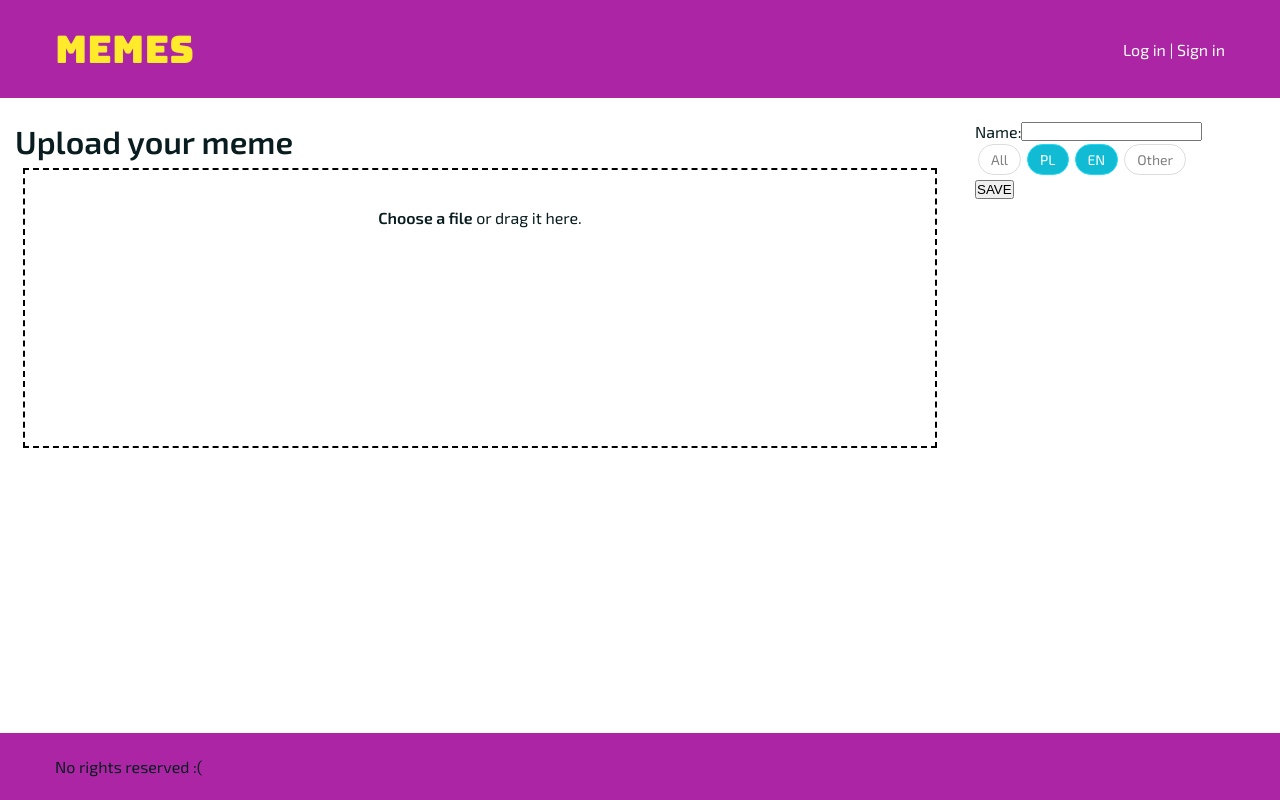
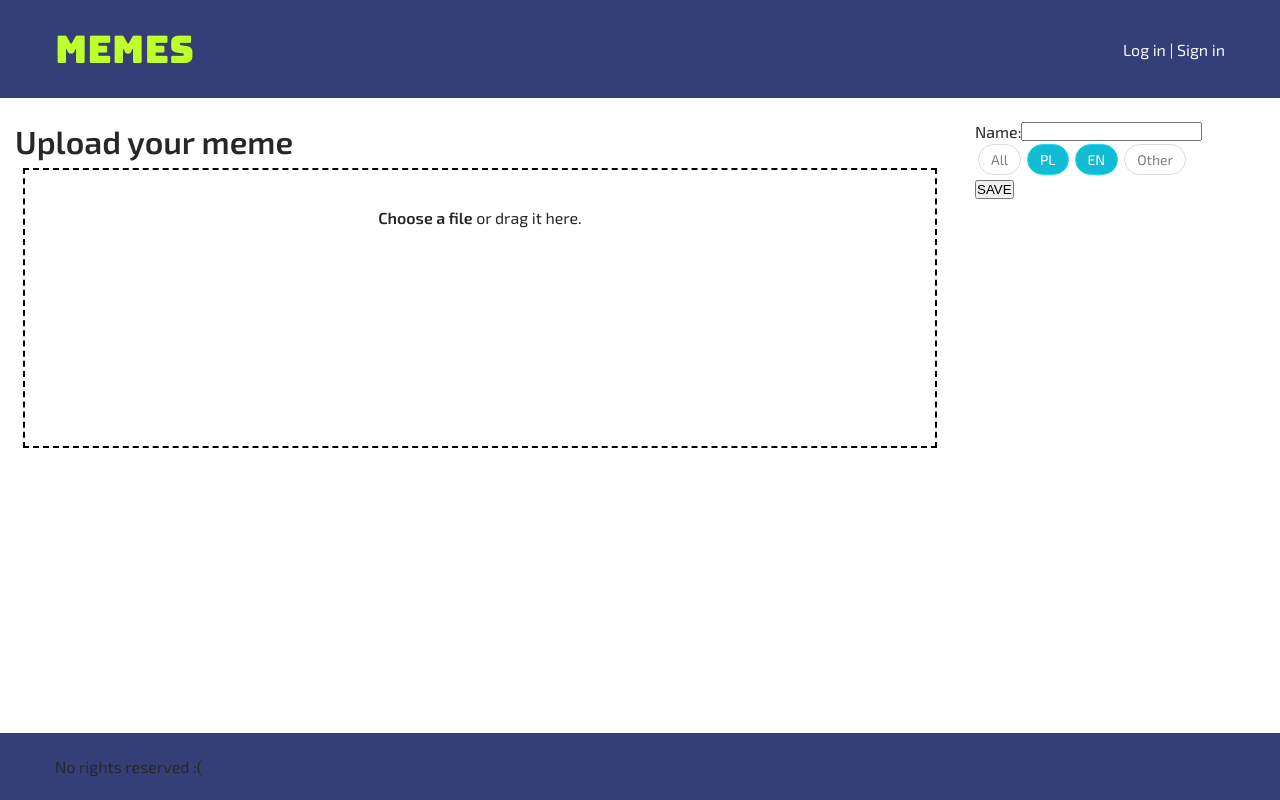
Before and after one commit to MemeRelax/MemeRelax, a Vue app: page /#/upload in a window 1280 px wide. Built offline with nearby package versions, Linux system fonts and the light colour scheme.

Commit message:
change colours

```diff
--- a/src/styles/_variables.scss
+++ b/src/styles/_variables.scss
@@ -3,10 +3,13 @@ $font-main: "Exo 2", sans-serif;
 $font-special: "Bungee", cursive;
 
 // Colors
-$color-dark: #091d20;
-$color-white: #f7fff7;
-$color-primary: #ac25a5;
-$color-secondary: #ffea2b;
+$color-dark: #272727;
+$color-white: hsl(0, 0%, 97%);
+$color-primary: #353f77;
+$color-primary-light: #746fa3;
+$color-primary-lightest: #eeedf5;
+$color-secondary: #bfff2b;
+$color-secondary-light: #f5efbc;
 
 // Border
 $border-thin: 1px solid $color-primary;
```
